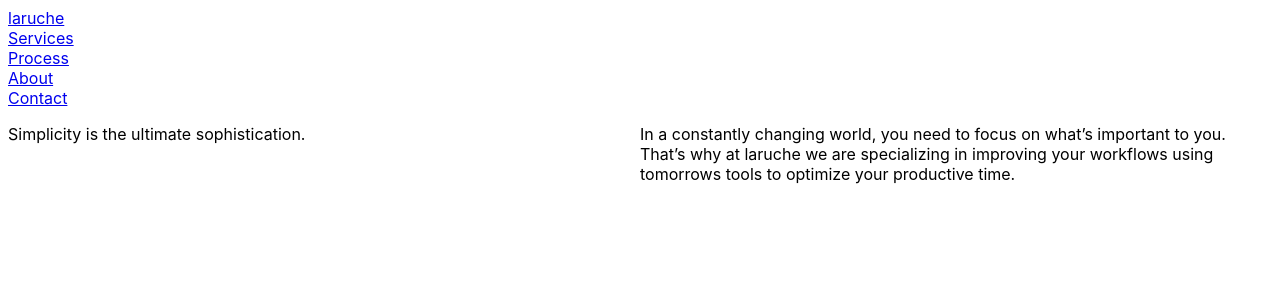
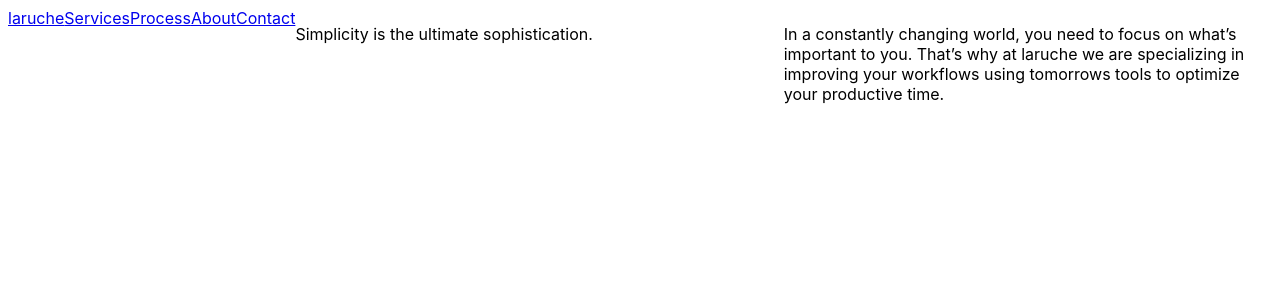
Before and after one commit to larucheio/laruche.io, a Jekyll site: the page built from index.html, in a window 1280 px wide. Shown: the top 300 px of the page. Built offline with Jekyll 4.4.1, drawn with Linux system fonts in a browser that asks for light colours.

Commit message:
display the navbar list horizontally

```diff
--- a/_includes/header.html
+++ b/_includes/header.html
@@ -11,10 +11,10 @@
   <body>
     <nav>
       <ul class="o-list">
-        <li><a href="/">laruche</a></li>
-        <li><a href="/services/">Services</a></li>
-        <li><a href="/process/">Process</a></li>
-        <li><a href="/about/">About</a></li>
-        <li><a href="/contact/">Contact</a></li>
+        <li class="o-horizontal-li"><a href="/">laruche</a></li>
+        <li class="o-horizontal-li"><a href="/services/">Services</a></li>
+        <li class="o-horizontal-li"><a href="/process/">Process</a></li>
+        <li class="o-horizontal-li"><a href="/about/">About</a></li>
+        <li class="o-horizontal-li"><a href="/contact/">Contact</a></li>
       </ul>
     </nav>
--- a/_sass/objects.list.scss
+++ b/_sass/objects.list.scss
@@ -3,3 +3,7 @@
   margin: 0;
   padding: 0;
 }
+
+.o-horizontal-li {
+  float: left;
+}
--- a/css/master.scss
+++ b/css/master.scss
@@ -18,7 +18,7 @@
  *
  * OBJECTS
  * Grid.................Grid elements (using Flexbox)
- * List.................List without bullet points
+ * List.................Custom list
  *
  * COMPONENTS
  *
```
